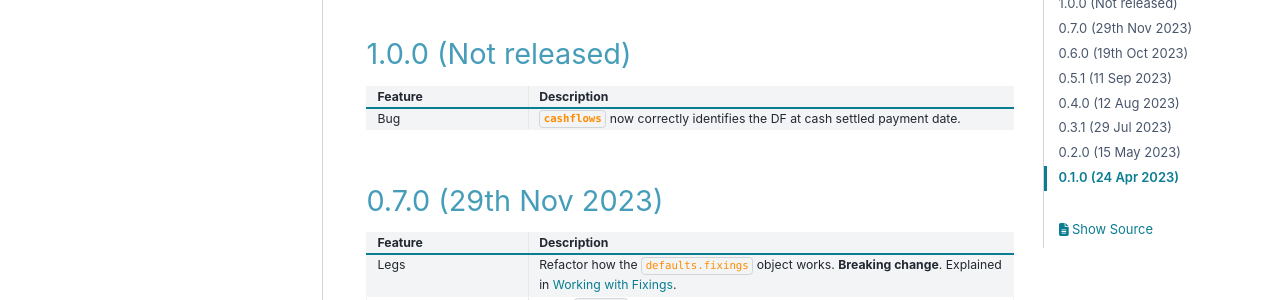
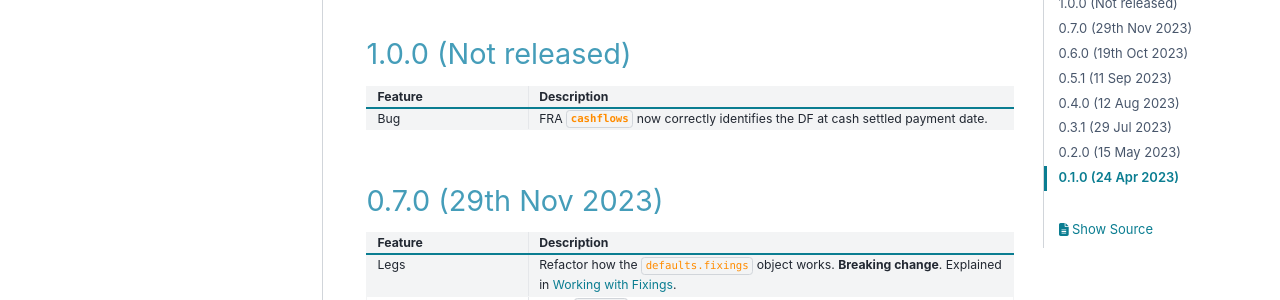
Before and after one commit to attack68/rateslib, a Sphinx documentation site: the page built from docs/source/i_whatsnew.rst, in a window 1280 px wide and 900 px high, scrolled down 674 px. Shown: the part 149-449 px from the top of the window. Built offline with Sphinx 7.4.7 and the PyData theme 0.15.4, drawn with Linux system fonts in a browser that asks for light colours; comment, search, counter and statistics services are not loaded.

Commit message:
BUG: DF for FRA is measured as of payment date.

```diff
--- a/docs/source/i_whatsnew.rst
+++ b/docs/source/i_whatsnew.rst
@@ -63,7 +63,7 @@ email contact through **rateslib@gmail.com**.
    * - Feature
      - Description
    * - Bug
-     - :class:`~rateslib.instruments.FRA.cashflows` now correctly identifies the DF at cash
+     - FRA :class:`~rateslib.instruments.FRA.cashflows` now correctly identifies the DF at cash
        settled payment date.
 
 
```
